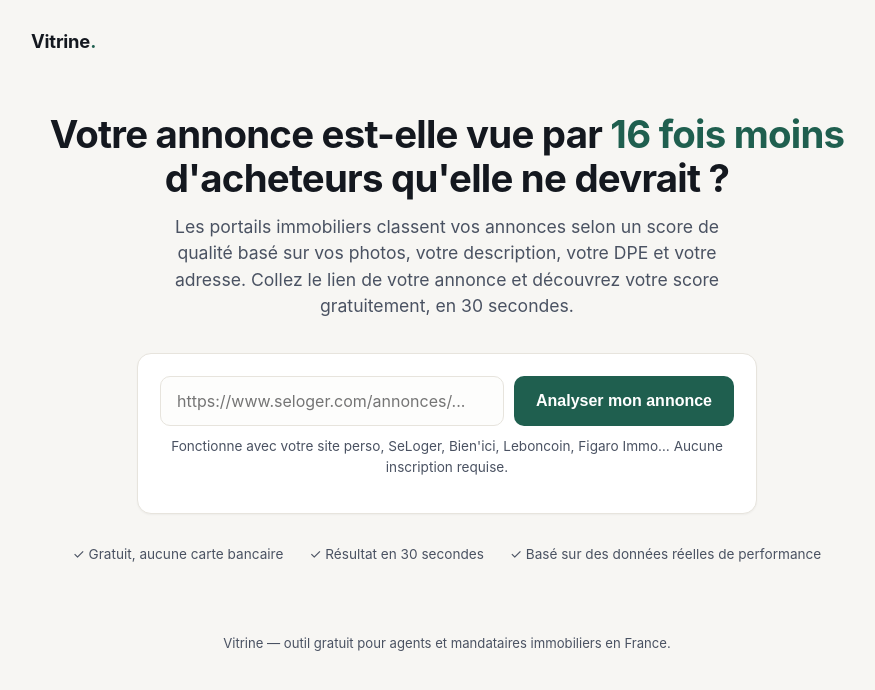
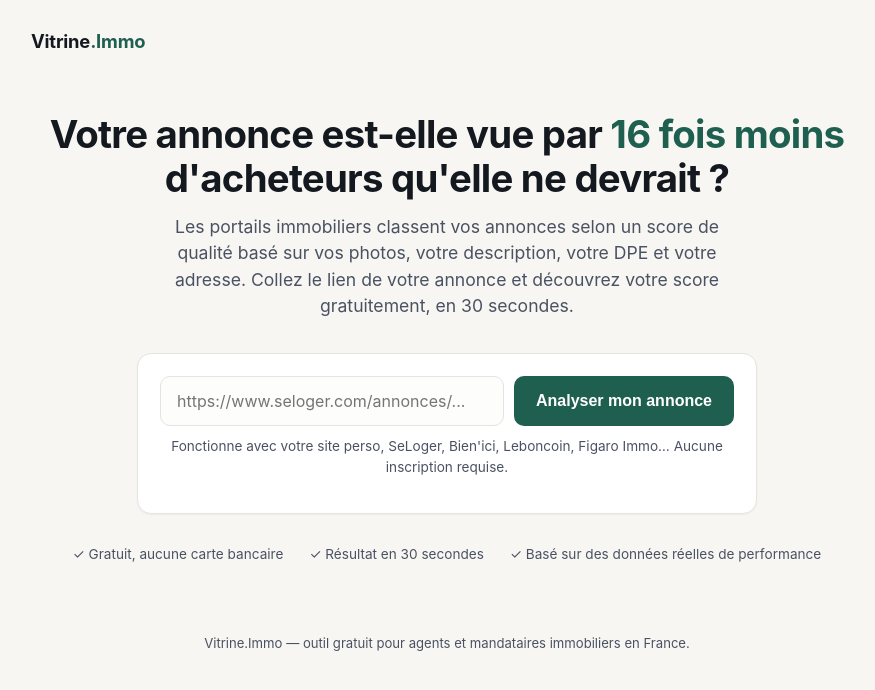
Before and after one commit to edwardauden-auden/vitrine-calculator, a Flask app: page / in a window 1280 px wide. Shown: the top 690 px of the page, without its empty margins (193-1068 px from the left). Run offline with Flask 3, Linux system fonts and the light colour scheme.

Commit message:
Rename brand from Vitrine to Vitrine.Immo
Co-Authored-By: Claude Sonnet 5 <noreply@anthropic.com>
Claude-Session: https://claude.ai/code/session_01JnLwjMFFDUF1gjpiPbv2jt

```diff
--- a/templates/index.html
+++ b/templates/index.html
@@ -3,14 +3,14 @@
 <head>
   <meta charset="utf-8">
   <meta name="viewport" content="width=device-width, initial-scale=1">
-  <title>Testez le score de performance de votre annonce immobilière — Vitrine</title>
+  <title>Testez le score de performance de votre annonce immobilière — Vitrine.Immo</title>
   <meta name="description" content="Collez le lien de votre annonce immobilière et obtenez en 30 secondes un score de performance basé sur les critères qui déterminent votre visibilité sur les portails immobiliers (photos, vidéo, description, DPE, adresse).">
   <link rel="stylesheet" href="{{ url_for('static', filename='style.css') }}">
 </head>
 <body>
   <header class="site">
     <div class="wrap">
-      <div class="logo">Vitrine<span>.</span></div>
+      <div class="logo">Vitrine<span>.Immo</span></div>
     </div>
   </header>
 
@@ -64,7 +64,7 @@
 
   <footer class="site">
     <div class="wrap">
-      Vitrine — outil gratuit pour agents et mandataires immobiliers en France.
+      Vitrine.Immo — outil gratuit pour agents et mandataires immobiliers en France.
     </div>
   </footer>
 </body>
--- a/templates/results.html
+++ b/templates/results.html
@@ -3,13 +3,13 @@
 <head>
   <meta charset="utf-8">
   <meta name="viewport" content="width=device-width, initial-scale=1">
-  <title>Score de performance de votre annonce — Vitrine</title>
+  <title>Score de performance de votre annonce — Vitrine.Immo</title>
   <link rel="stylesheet" href="{{ url_for('static', filename='style.css') }}">
 </head>
 <body>
   <header class="site">
     <div class="wrap">
-      <div class="logo">Vitrine<span>.</span></div>
+      <div class="logo">Vitrine<span>.Immo</span></div>
     </div>
   </header>
 
@@ -109,7 +109,7 @@
     <div class="wrap">
       <a href="{{ url_for('index') }}" style="color:inherit;">← Analyser une autre annonce</a>
       <br><br>
-      Vitrine — outil gratuit pour agents et mandataires immobiliers en France.
+      Vitrine.Immo — outil gratuit pour agents et mandataires immobiliers en France.
     </div>
   </footer>
 </body>
```
